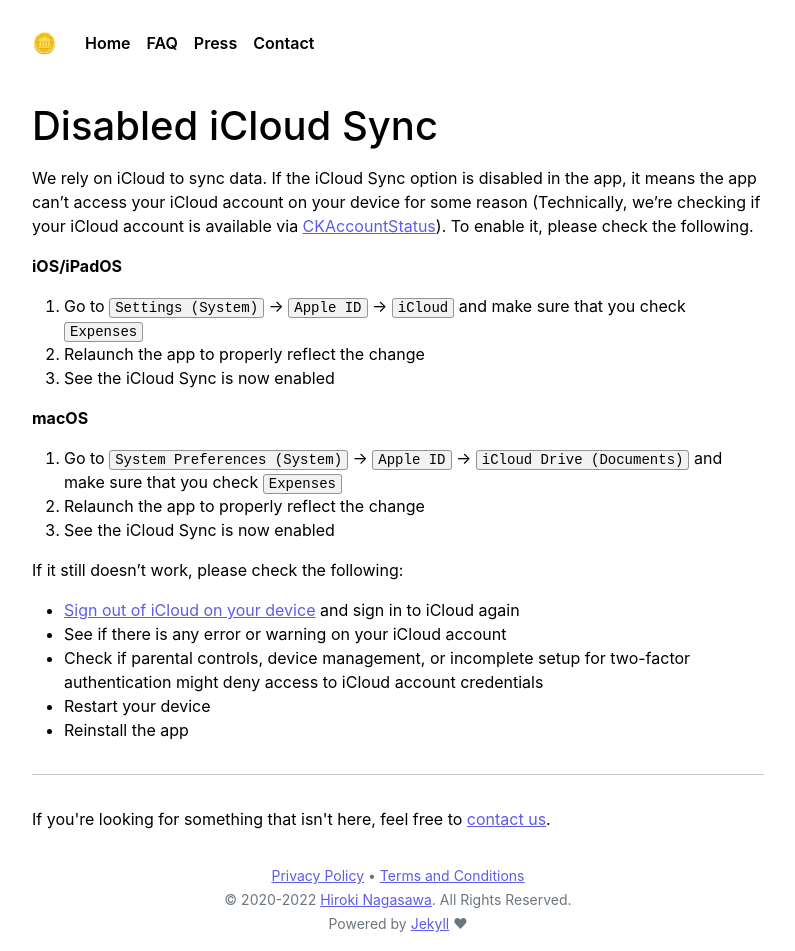
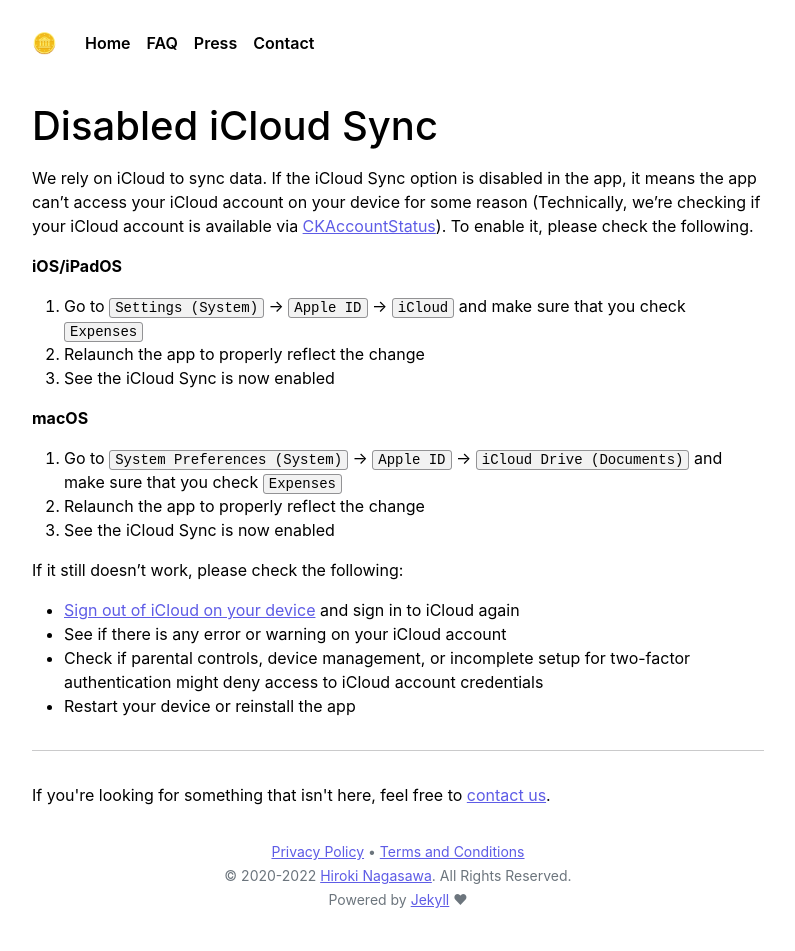
Before and after one commit to bluecometlabs/getexpenses.app, a Jekyll site: the page built from pages/faq/disabled-icloud-sync.md, in a window 1280 px wide. Shown: the whole page, without its empty margins (242-1037 px from the left). Built offline with Jekyll 4.4.1, drawn with Linux system fonts in a browser that asks for light colours; after the commit the page ends 927 px from its top, so only the background shows below that.

Commit message:
Update faq page

```diff
--- a/pages/faq/disabled-icloud-sync.md
+++ b/pages/faq/disabled-icloud-sync.md
@@ -24,7 +24,6 @@
 - [Sign out of iCloud on your device](https://support.apple.com/en-us/HT208242) and sign in to iCloud again
 - See if there is any error or warning on your iCloud account
 - Check if parental controls, device management, or incomplete setup for two-factor authentication might deny access to iCloud account credentials
-- Restart your device
-- Reinstall the app
+- Restart your device or reinstall the app
 
 {% include faq_footer.html %}
```
